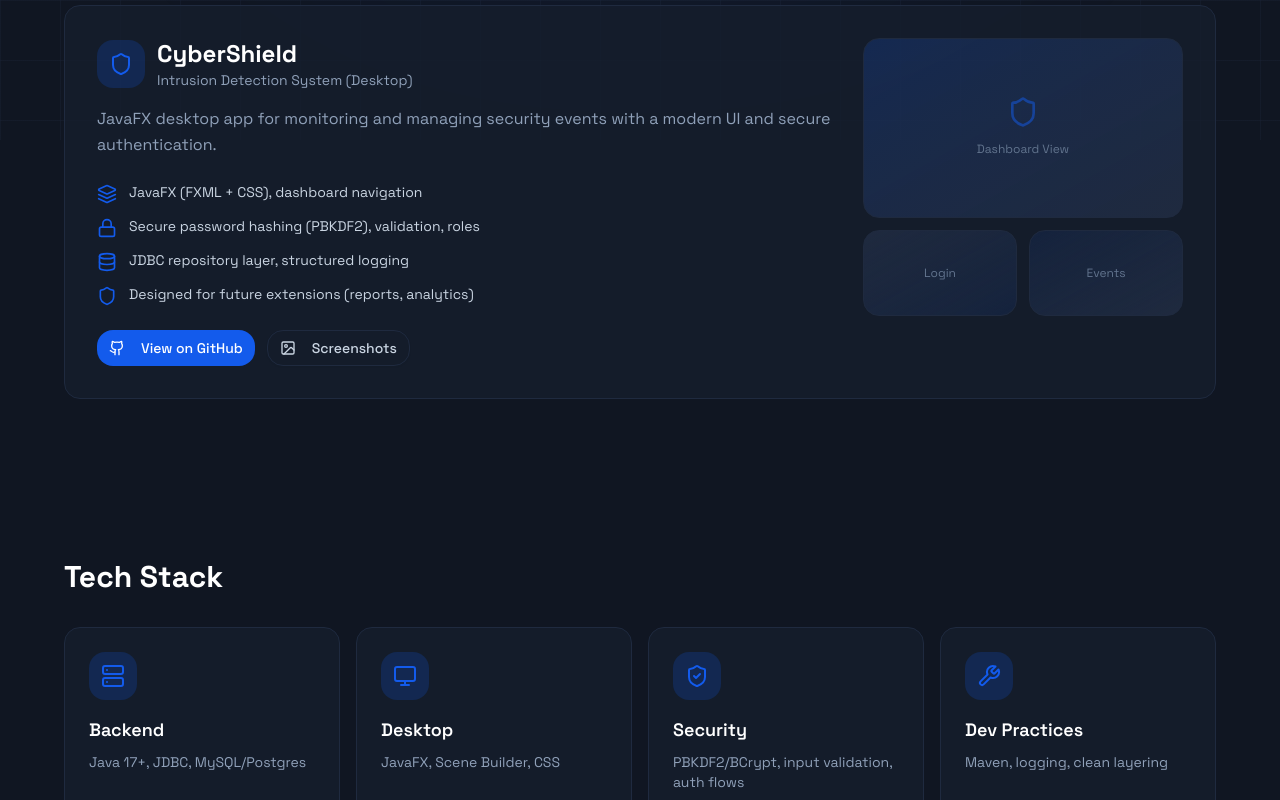
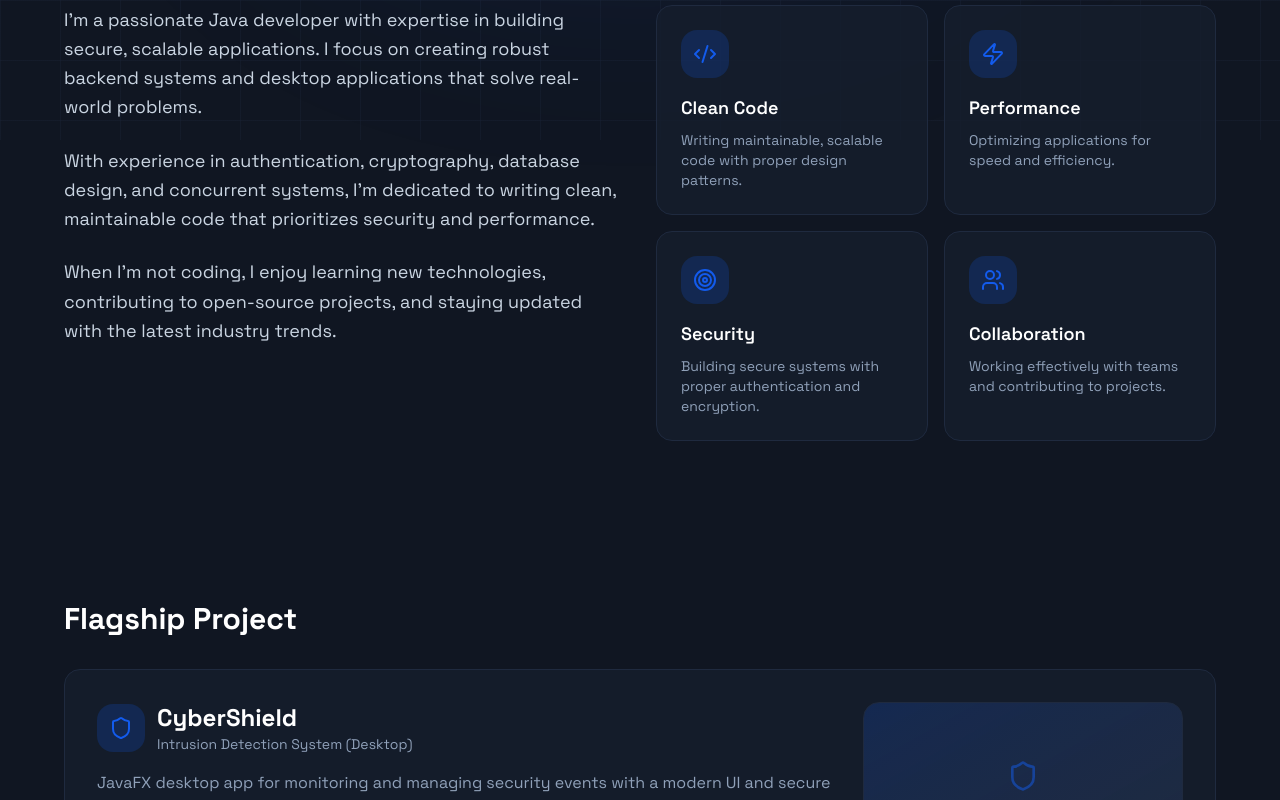
Before and after one commit to Cvijo-Jankelic/MyLandingPage, a Next.js app: page / in a window 1280 px wide. Shown: the part 660-1460 px from the top of the page. Built offline with nearby package versions, Linux system fonts and the light colour scheme.

Commit message:
Adding new section about me, and managing some text in tech stack

```diff
--- a/app/layout.tsx
+++ b/app/layout.tsx
@@ -9,7 +9,6 @@ const spaceGrotesk = Space_Grotesk({ subsets: ["latin"] })
 export const metadata: Metadata = {
   title: "Cvijo Jankelić — Java / JavaFX Developer",
   description: "Secure desktop & backend systems: auth, crypto, DB, concurrency. Building CyberShield IDS and more.",
-  generator: "v0.app",
   icons: {
     icon: [
       {
--- a/app/page.tsx
+++ b/app/page.tsx
@@ -1,5 +1,6 @@
 import { Navigation } from "@/components/navigation"
 import { HeroSection } from "@/components/hero-section"
+import { AboutSection } from "@/components/about-section"
 import { ProjectSection } from "@/components/project-section"
 import { TechStackSection } from "@/components/tech-stack-section"
 import { ContactSection } from "@/components/contact-section"
@@ -18,6 +19,7 @@ export default function Home() {
 
       <main className="relative z-10">
         <HeroSection />
+        <AboutSection />
         <ProjectSection />
         <TechStackSection />
         <ContactSection />
--- /dev/null
+++ b/components/about-section.tsx
@@ -0,0 +1,74 @@
+import { Code2, Zap, Target, Users } from "lucide-react"
+
+export function AboutSection() {
+  return (
+    <section id="about" className="py-20 px-4 sm:px-6">
+      <div className="max-w-6xl mx-auto">
+        <h2 className="text-2xl sm:text-3xl font-bold text-white mb-8">About Me</h2>
+
+        <div className="grid grid-cols-1 lg:grid-cols-2 gap-8">
+          {/* Main Content */}
+          <div className="space-y-6">
+            <p className="text-slate-300 text-lg leading-relaxed">
+              I'm a passionate Java developer with expertise in building secure, scalable applications.
+              I focus on creating robust backend systems and desktop applications that solve real-world problems.
+            </p>
+
+            <p className="text-slate-300 text-lg leading-relaxed">
+              With experience in authentication, cryptography, database design, and concurrent systems,
+              I'm dedicated to writing clean, maintainable code that prioritizes security and performance.
+            </p>
+
+            <p className="text-slate-300 text-lg leading-relaxed">
+              When I'm not coding, I enjoy learning new technologies, contributing to open-source projects,
+              and staying updated with the latest industry trends.
+            </p>
+          </div>
+
+          {/* Features Grid */}
+          <div className="grid grid-cols-1 sm:grid-cols-2 gap-4">
+            <div className="bg-[#161f2e]/80 border border-[#1f2a3f] rounded-2xl p-6 hover:border-[#135bec]/50 transition-colors">
+              <div className="w-12 h-12 bg-[#135bec]/20 rounded-xl flex items-center justify-center mb-4">
+                <Code2 className="w-6 h-6 text-[#135bec]" />
+              </div>
+              <h3 className="text-lg font-semibold text-white mb-2">Clean Code</h3>
+              <p className="text-sm text-slate-400">
+                Writing maintainable, scalable code with proper design patterns.
+              </p>
+            </div>
+
+            <div className="bg-[#161f2e]/80 border border-[#1f2a3f] rounded-2xl p-6 hover:border-[#135bec]/50 transition-colors">
+              <div className="w-12 h-12 bg-[#135bec]/20 rounded-xl flex items-center justify-center mb-4">
+                <Zap className="w-6 h-6 text-[#135bec]" />
+              </div>
+              <h3 className="text-lg font-semibold text-white mb-2">Performance</h3>
+              <p className="text-sm text-slate-400">
+                Optimizing applications for speed and efficiency.
+              </p>
+            </div>
+
+            <div className="bg-[#161f2e]/80 border border-[#1f2a3f] rounded-2xl p-6 hover:border-[#135bec]/50 transition-colors">
+              <div className="w-12 h-12 bg-[#135bec]/20 rounded-xl flex items-center justify-center mb-4">
+                <Target className="w-6 h-6 text-[#135bec]" />
+              </div>
+              <h3 className="text-lg font-semibold text-white mb-2">Security</h3>
+              <p className="text-sm text-slate-400">
+                Building secure systems with proper authentication and encryption.
+              </p>
+            </div>
+
+            <div className="bg-[#161f2e]/80 border border-[#1f2a3f] rounded-2xl p-6 hover:border-[#135bec]/50 transition-colors">
+              <div className="w-12 h-12 bg-[#135bec]/20 rounded-xl flex items-center justify-center mb-4">
+                <Users className="w-6 h-6 text-[#135bec]" />
+              </div>
+              <h3 className="text-lg font-semibold text-white mb-2">Collaboration</h3>
+              <p className="text-sm text-slate-400">
+                Working effectively with teams and contributing to projects.
+              </p>
+            </div>
+          </div>
+        </div>
+      </div>
+    </section>
+  )
+}
--- a/components/navigation.tsx
+++ b/components/navigation.tsx
@@ -25,6 +25,13 @@ export function Navigation() {
 
           {/* Desktop Navigation */}
           <div className="hidden md:flex items-center gap-8">
+            <a
+              href="#about"
+              onClick={(e) => handleNavClick(e, 'about')}
+              className="text-slate-400 hover:text-white transition-colors text-sm cursor-pointer"
+            >
+              About
+            </a>
             <a
               href="#projects"
               onClick={(e) => handleNavClick(e, 'projects')}
@@ -56,7 +63,7 @@ export function Navigation() {
               className="border-[#1f2a3f] bg-transparent text-slate-300 hover:bg-[#1f2a3f] hover:text-white"
               asChild
             >
-              <a href="https://github.com" target="_blank" rel="noopener noreferrer">
+              <a href="https://github.com/Cvijo-Jankelic" target="_blank" rel="noopener noreferrer">
                 <Github className="w-4 h-4 mr-2" />
                 GitHub
               </a>
@@ -77,6 +84,13 @@ export function Navigation() {
         {isOpen && (
           <div className="md:hidden py-4 border-t border-[#1f2a3f]">
             <div className="flex flex-col gap-4">
+              <a
+                href="#about"
+                onClick={(e) => handleNavClick(e, 'about')}
+                className="text-slate-400 hover:text-white transition-colors text-sm cursor-pointer"
+              >
+                About
+              </a>
               <a
                 href="#projects"
                 onClick={(e) => handleNavClick(e, 'projects')}
@@ -105,7 +119,7 @@ export function Navigation() {
                   className="border-[#1f2a3f] bg-transparent text-slate-300 hover:bg-[#1f2a3f] hover:text-white flex-1"
                   asChild
                 >
-                  <a href="https://github.com" target="_blank" rel="noopener noreferrer">
+                  <a href="https://github.com/Cvijo-Jankelic" target="_blank" rel="noopener noreferrer">
                     <Github className="w-4 h-4 mr-2" />
                     GitHub
                   </a>
--- a/components/project-section.tsx
+++ b/components/project-section.tsx
@@ -50,7 +50,7 @@ export function ProjectSection() {
               {/* Buttons */}
               <div className="flex flex-wrap gap-3">
                 <Button className="bg-[#135bec] hover:bg-[#135bec]/90 text-white rounded-xl" asChild>
-                  <a href="https://github.com" target="_blank" rel="noopener noreferrer">
+                  <a href="https://github.com/Cvijo-Jankelic/MyLandingPage" target="_blank" rel="noopener noreferrer">
                     <Github className="w-4 h-4 mr-2" />
                     View on GitHub
                   </a>
--- a/components/tech-stack-section.tsx
+++ b/components/tech-stack-section.tsx
@@ -4,7 +4,7 @@ const stacks = [
   {
     icon: Server,
     title: "Backend",
-    description: "Java 17+, JDBC, MySQL/Postgres",
+    description: "Java 17+, JDBC, Spring Boot, REST APIs, JUnit, Docker, CI/CD",
   },
   {
     icon: Monitor,
@@ -14,12 +14,12 @@ const stacks = [
   {
     icon: ShieldCheck,
     title: "Security",
-    description: "PBKDF2/BCrypt, input validation, auth flows",
+    description: "PBKDF2/BCrypt, Spring Security, auth flows, JWT,",
   },
   {
     icon: Wrench,
     title: "Dev Practices",
-    description: "Maven, logging, clean layering",
+    description: "Maven, logging, clean layering, SOLID principles, design patterns",
   },
 ]
 
```
